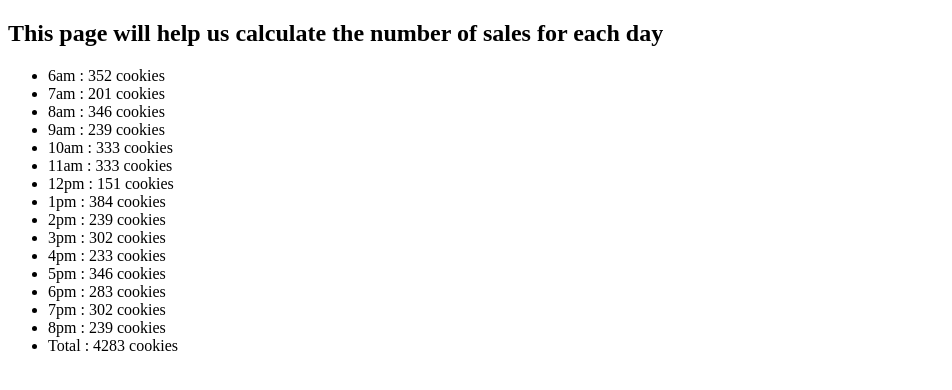
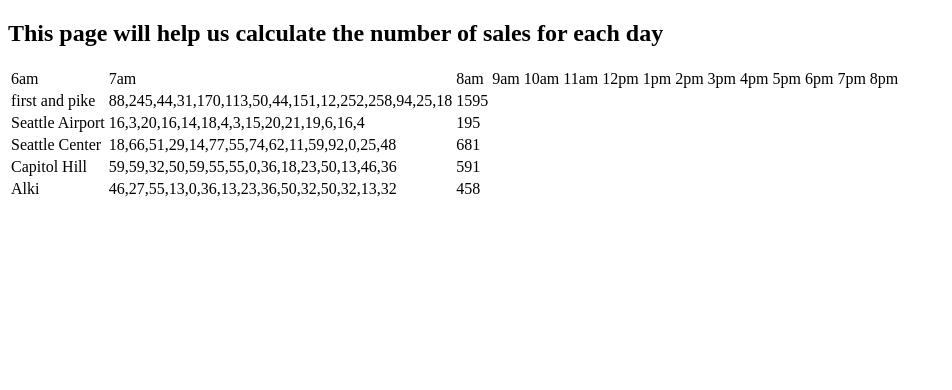
Before and after one commit to hannaalemu/cookie-stand, a plain HTML site: page sales.html in a window 1280 px wide. Shown: the whole page, without its empty margins (0-952 px from the left). Drawn offline with Linux system fonts and the light colour scheme.

Commit message:
added lab 7 table feature

```diff
--- a/js/app.js
+++ b/js/app.js
@@ -6,98 +6,77 @@ var times = ['6am' , '7am' ,'8am' , '9am' , '10am' , '11am' , '12pm' , '1pm' , '
 var locations = ['First and Pike' , 'Seattle Airport' , 'Seattle Center' , 'Capitol Hill' , 'Alki'];
 
 
-var store1 ={
-  name : 'First and Pike',
-  minCustomers : 23,
-  maxCustomers : 65,
-  avgCookiesPerCustomer : 6.3,
-  totalCOokiesSold:[],
-  totalCookies : 0,
+function Store(name, minCustomers, maxCustomers, avgCookiesPerCustomer ){
 
-  getRandomInt: function() {
+  this.name = name;
+  this.minCustomers = minCustomers;
+  this.maxCustomers = maxCustomers;
+  this.avgCookiesPerCustomer = avgCookiesPerCustomer;
+  this.totalCookiesSold = 0;
+  this.hourlyCookiesArray = [];
+  // eslint-disable-next-line no-undef
+  Store.list.push(this);
 
-    return Math.floor(Math.random() * (this.maxCustomers - this.minCustomers) + this.minCustomers);
+  Store.generateCookiesSold(this);
+}
+Store.list = [];
+// create functions that do one task at a time.....
+//This will give us a random nummber between the min number of customers and max number of customers
 
-  },
+Store.prototype.getRandomInt = function(maxCustomers, minCustomers) {
 
-  cookiesPerhour : function() {
-    return Math.floor(this.getRandomInt(this.minCustomers, this.maxCustomers) * this.avgCookiesPerCustomer);
+  return Math.floor(Math.random() * (maxCustomers - minCustomers) + minCustomers);
 
-  },
-  render : function() {
-    var divElement = document.getElementById('store data');
-    var storeName = document.createElement('h3');
-    storeName.textContent + this.name;
-    divElement.appendChild(storeName);
+},
 
-    var storeData = document.createElement('ul');
-    divElement.appendChild(storeData);
+Store.generateCookiesSold = function (object) {
+  for (var i = 0; i< times.length; i++){
+    var cookies = Math.floor(object.getRandomInt(object.maxCustomers, object.minCustomers) * object.avgCookiesPerCustomer);
+    object.hourlyCookiesArray.push(cookies);
+    object.totalCookiesSold += cookies;
+  }
 
-    for (var i = 0; i< times.length; i++){
-      console.log(`${times[i]} : ${this.cookiesPerhour()}`);
-      var hourData = document.createElement('li');
-      var cookiesSoldPerhour = this.cookiesPerhour();
-      hourData.textContent = `${times[i]} : ${cookiesSoldPerhour} cookies`;
-      storeData.appendChild(hourData);
-      this.totalCookies += cookiesSoldPerhour;
-      console.log(this.totalCOokiesSold);
+};
 
-    }
+var firstAndPike = new Store('first and pike', '23', '65', '6.3');
+var seattleAirport = new Store('Seattle Airport' , '3' , '24' , '1.2');
+var seattleCenter = new Store('Seattle Center', '11', '38', '3.7');
+var capitolHill = new Store('Capitol Hill', '2', '16', '4.6');
+var alki =new Store('Alki', '2', '16', '4.6');
 
-    var totalSoldToday = document.createElement('li');
-    totalSoldToday.textContent = `Total : ${this.totalCookies} cookies`;
-    storeData.appendChild(totalSoldToday);
+console.log(Store.list);
 
+//creating a table that acceses the values in the array....
 
+var renderTimes = function () {
+  var tableHead = document.getElementById('timeData');
+  var tableRow = document.createElement('tr');
+
+  for (var i = 0; i<times.length; i++) {
+    var cell = document.createElement('td');
+    cell.textContent = times[i];
+    tableRow.appendChild(cell);
+    tableHead.appendChild(tableRow);
   }
 };
 
-store1.render();
 
+Store.prototype.render = function () {
+  var tableBody = document.getElementById('storeData');
+  var tableRow = document.createElement('tr');
+  var cell = document.createElement('td');
+  cell.textContent = this.name;
+  tableRow.appendChild(cell);
+  cell = document.createElement('td');
+  cell.textContent = this.hourlyCookiesArray;
+  tableRow.appendChild(cell);
+  cell = document.createElement('td');
+  cell.textContent = this.totalCookiesSold;
+  tableRow.appendChild(cell);
+  tableBody.appendChild(tableRow);
+};
 
-// var store2 ={
-//   name : 'Seattle Airport',
-//   minCustomers: 3,
-//   maxCustomers: 24,
-//   avgCookiesPerCustomer : 1.2,
-//   cookiesSoldPerHour :[],
-//   render : function() {
-//     Math.floor(Math.random() * (this.maxCustomers - this.minCustomers) + this.minCustomers);
-//   }
-// };
-
-// var store3 ={
-//   name : 'Seattle Center',
-//   minCustomers : 11,
-//   maxCustomers : 38,
-//   avgCookiesPerCustomer : 3.7,
-//   cookiesSoldPerHour :[],
-//   render : function() {
-//     Math.floor(Math.random() * (this.maxCustomers - this.minCustomers) + this.minCustomers);
-//   }
-// };
-
-// var store4 ={
-//   name : 'Capitol Hill',
-//   minCustomers : 2,
-//   maxCustomers : 16,
-//   avgCookiesPerCustomer : 4.6,
-//   cookiesSoldPerHour :[],
-
-
-//   render : function() {
-//     Math.floor(Math.random() * (this.maxCustomers - this.minCustomers) + this.minCustomers);
-//   }
-// };
-
-// var store5 ={
-//   name : 'Alki',
-//   minCustomers : 2,
-//   maxCustomers : 16,
-//   avgCookiesPerCustomer : 4.6,
-//   cookiesSoldPerHour :[],
-
-
-//   render : function() {
-//     Math.floor(Math.random() * (this.maxCustomers - this.minCustomers) + this.minCustomers);
-//   }
+for (var i = 0; i<Store.list.length; i++) {
+  Store.list[i].render();
+}
+renderTimes(times);
--- a/sales.html
+++ b/sales.html
@@ -15,8 +15,26 @@
         <main>
             <h2>This page will help us calculate the number of sales for each day</h2>
 
-            <div id ='store data'>
+            <div>
 
+                <table>
+                    <thead id = 'timeData'>
+
+                    </thead>
+
+                    <tbody id = 'storeData'>
+
+                    </tbody>
+
+                    <tfoot id = 'sumData'>
+
+                </tfoot>
+
+
+                </table>
+
+
+                </table>
             </div>
 
 
```
